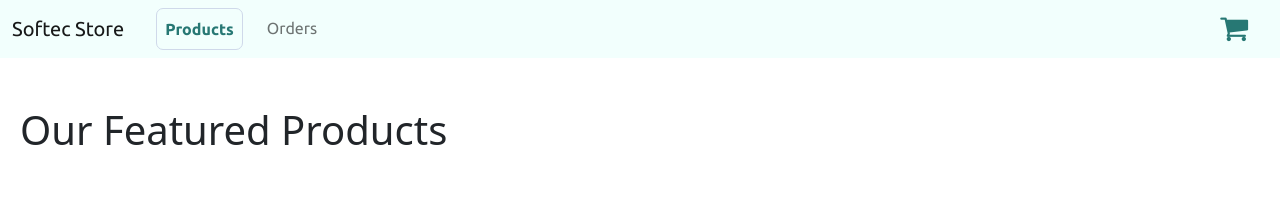
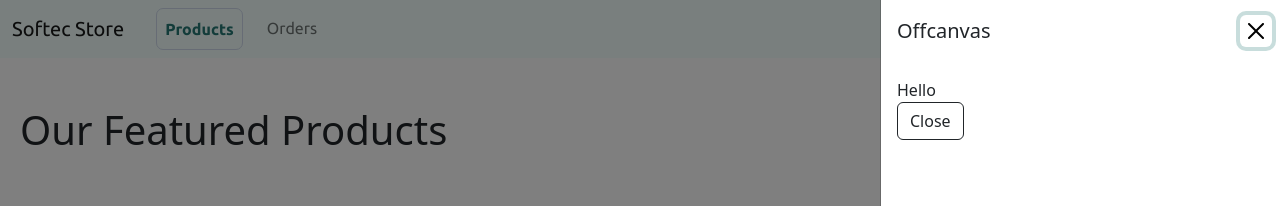
Before and after one commit to Amr-mohsen64/softec-store-task, an Angular app: page / in a window 1280 px wide. Both pictures are taken after a click on the item 1234 px from the left and 29 px from the top of the page. Shown: the top 206 px of the page. Built offline with nearby package versions, Linux system fonts and the light colour scheme.

Commit message:
inialize cart component

```diff
--- a/src/app/app.module.ts
+++ b/src/app/app.module.ts
@@ -12,6 +12,7 @@ import { FormsModule } from '@angular/forms';
 import { OrdersComponent } from './components/order/orders/orders.component';
 import { OrderDetailsComponent } from './components/order/order-details/order-details.component';
 import { OrderComponent } from './components/order/orders/order/order.component';
+import { CartComponent } from './components/cart/cart.component';
 
 @NgModule({
   declarations: [
@@ -23,6 +24,7 @@ import { OrderComponent } from './components/order/orders/order/order.component'
     OrdersComponent,
     OrderDetailsComponent,
     OrderComponent,
+    CartComponent,
   ],
   imports: [
     BrowserModule,
--- /dev/null
+++ b/src/app/components/cart/cart.component.html
@@ -0,0 +1,11 @@
+<div class="offcanvas-header">
+  <h5 class="offcanvas-title">Offcanvas</h5>
+  <button type="button" class="btn-close text-reset" aria-label="Close"
+    (click)="activeOffcanvas.dismiss('Cross click')"></button>
+</div>
+<div class="offcanvas-body">
+  <div>
+    Hello
+  </div>
+  <button type="button" class="btn btn-outline-dark" (click)="activeOffcanvas.close('Close click')">Close</button>
+</div>
--- /dev/null
+++ b/src/app/components/cart/cart.component.ts
@@ -0,0 +1,12 @@
+import { Component, OnInit } from '@angular/core';
+import { NgbActiveOffcanvas, NgbOffcanvas } from '@ng-bootstrap/ng-bootstrap';
+@Component({
+  selector: 'app-cart',
+  templateUrl: './cart.component.html',
+  styleUrls: ['./cart.component.scss'],
+})
+export class CartComponent implements OnInit {
+  constructor(public activeOffcanvas: NgbActiveOffcanvas) {}
+
+  ngOnInit(): void {}
+}
--- a/src/app/components/navbar/navbar.component.html
+++ b/src/app/components/navbar/navbar.component.html
@@ -16,7 +16,7 @@
         </li>
       </ul>
       <ul class="navbar-nav">
-        <li class="nav-item cart-icon secondary"><i class="fa fa-shopping-cart" aria-hidden="true"></i></li>
+        <li class="nav-item cart-icon secondary" (click)="openCart()"><i class="fa fa-shopping-cart" aria-hidden="true"></i></li>
       </ul>
     </div>
   </div>
--- a/src/app/components/navbar/navbar.component.ts
+++ b/src/app/components/navbar/navbar.component.ts
@@ -1,4 +1,6 @@
+import { CartComponent } from './../cart/cart.component';
 import { Component, OnInit } from '@angular/core';
+import { NgbActiveOffcanvas, NgbOffcanvas } from '@ng-bootstrap/ng-bootstrap';
 
 @Component({
   selector: 'app-navbar',
@@ -7,7 +9,14 @@ import { Component, OnInit } from '@angular/core';
 })
 export class NavbarComponent implements OnInit {
   isCollabsed: boolean = true;
-  constructor() {}
+  constructor(private offcanvasService: NgbOffcanvas) {}
 
   ngOnInit(): void {}
+
+  openCart() {
+    const offcanvasRef = this.offcanvasService.open(CartComponent, {
+      position: 'end',
+    });
+    offcanvasRef.componentInstance.name = 'World';
+  }
 }
--- a/src/app/components/order/order-details/order-details.component.ts
+++ b/src/app/components/order/order-details/order-details.component.ts
@@ -35,10 +35,7 @@ export class OrderDetailsComponent implements OnInit {
               this.products.push({ ...(p as Product), ...product });
             });
         });
-
         this.getUser(this.order!.UserId as string);
-        console.log(this.user);
-
       });
     });
   }
--- a/src/app/components/order/orders/orders.component.html
+++ b/src/app/components/order/orders/orders.component.html
@@ -6,6 +6,5 @@
         <app-order [order]="order"></app-order>
       </div>
     </div>
-
   </div>
 </section>
```
Also changed, not shown: src/app/components/cart/cart.component.scss (added), 1 other file (tests, documents, lock files or other folders).
